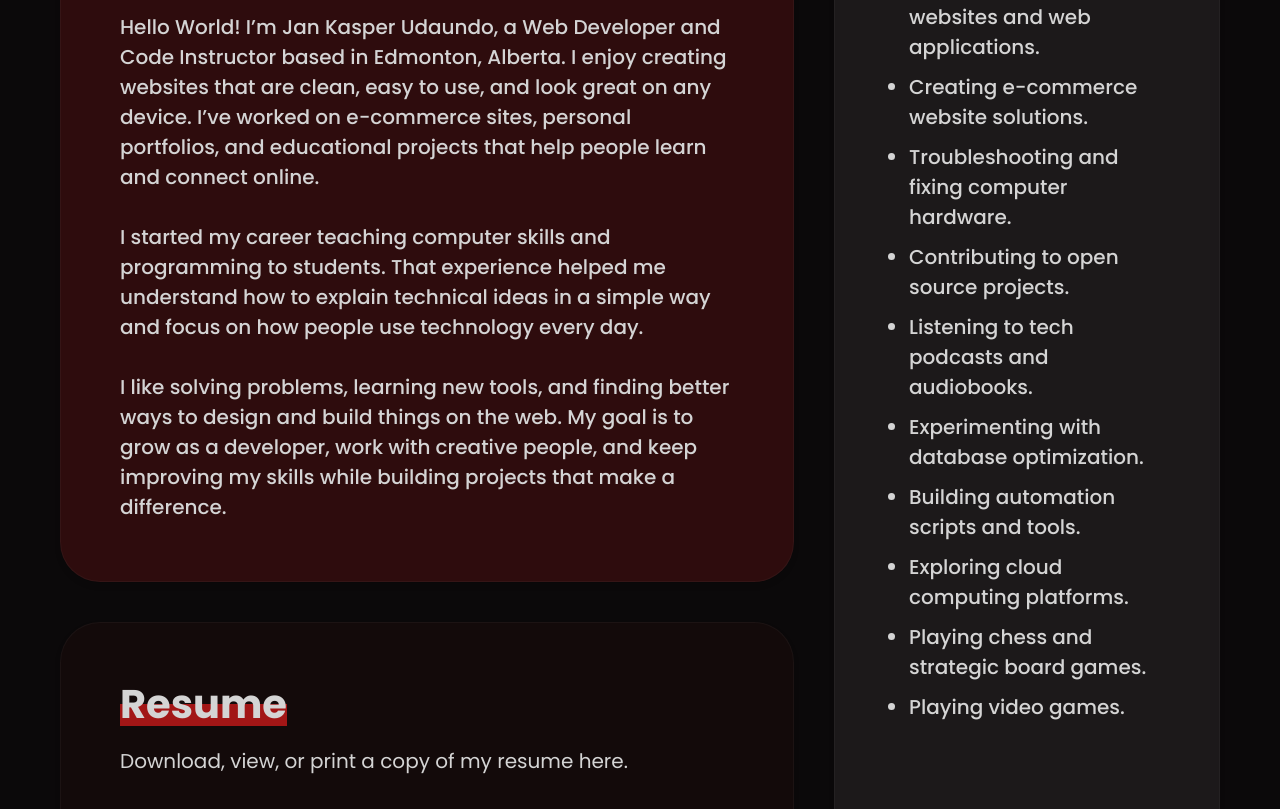
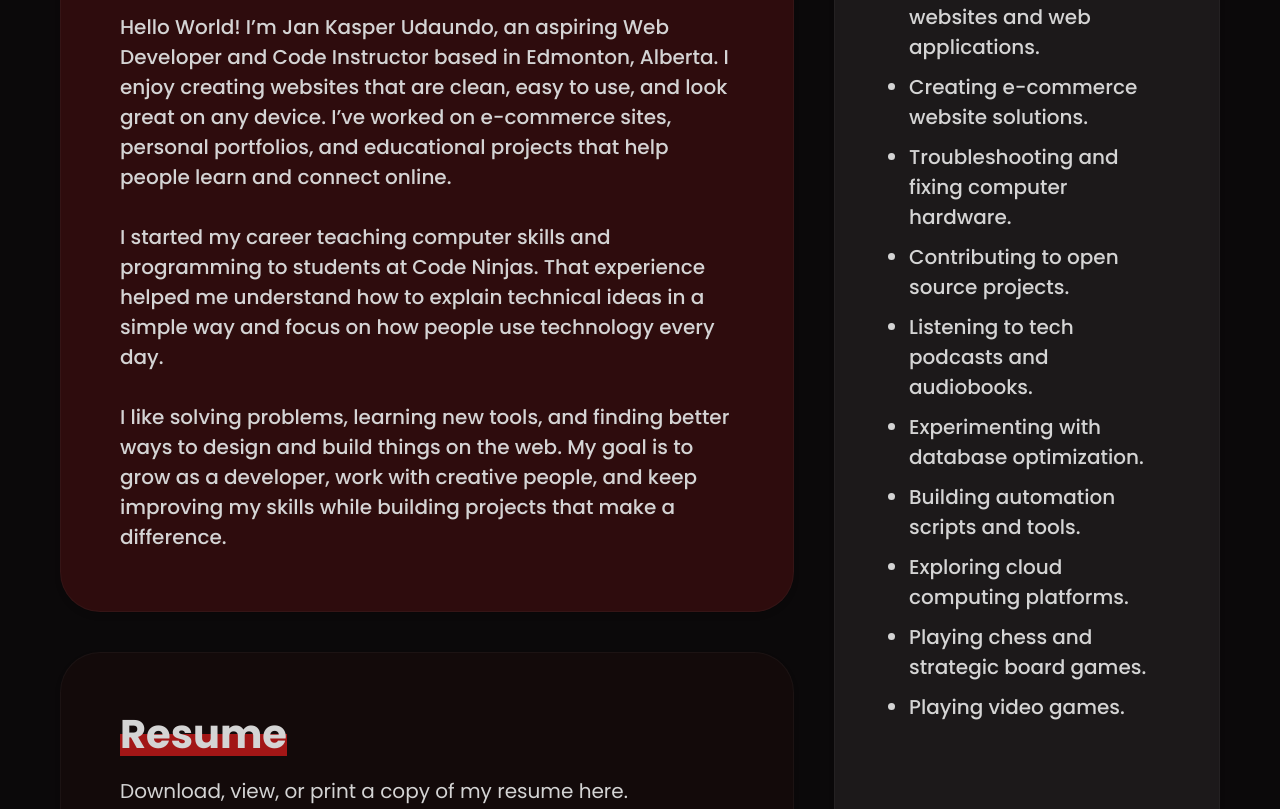
Before and after one commit to damoves005/Portfolio-2, a website built with Parcel: page index.html in a window 1280 px wide. Shown: the part 1222-2031 px from the top of the page. Built offline with nearby package versions, Linux system fonts and the light colour scheme; files whose address does not match are found by name.

Commit message:
Update bio and resume link in index.html
Revised the bio to reflect 'aspiring Web Developer' and specified Code Ninjas as the teaching experience. Updated the resume download link to reference the actual PDF file.

```diff
--- a/index.html
+++ b/index.html
@@ -83,12 +83,14 @@
                     <h4>Bio</h4>
                     <h3>Jan Kasper Udaundo</h3>
                     <h4>Web Developer</h4>
-                    <p>Hello World! I’m Jan Kasper Udaundo, a Web Developer and Code Instructor based in Edmonton,
+                    <p>Hello World! I’m Jan Kasper Udaundo, an aspiring Web Developer and Code Instructor based in
+                        Edmonton,
                         Alberta. I enjoy creating websites that are clean, easy to use, and look great on any device.
                         I’ve worked on e-commerce sites, personal portfolios, and educational projects that help people
                         learn and connect online.<br><br>
 
-                        I started my career teaching computer skills and programming to students. That experience helped
+                        I started my career teaching computer skills and programming to students at Code Ninjas. That
+                        experience helped
                         me understand how to explain technical ideas in a simple way and focus on how people use
                         technology every day.<br><br>
 
@@ -99,7 +101,7 @@
                 <div class="resume-card">
                     <h4>Resume</h4>
                     <p>Download, view, or print a copy of my resume here.</p>
-                    <a href="" class="button-secondary about-download-button">Download</a>
+                    <a href="Resume - Jan Kasper Udaundo.pdf" download class="button-secondary about-download-button">Download</a>
                 </div>
             </div>
             <div class="hobbies-card">
```
